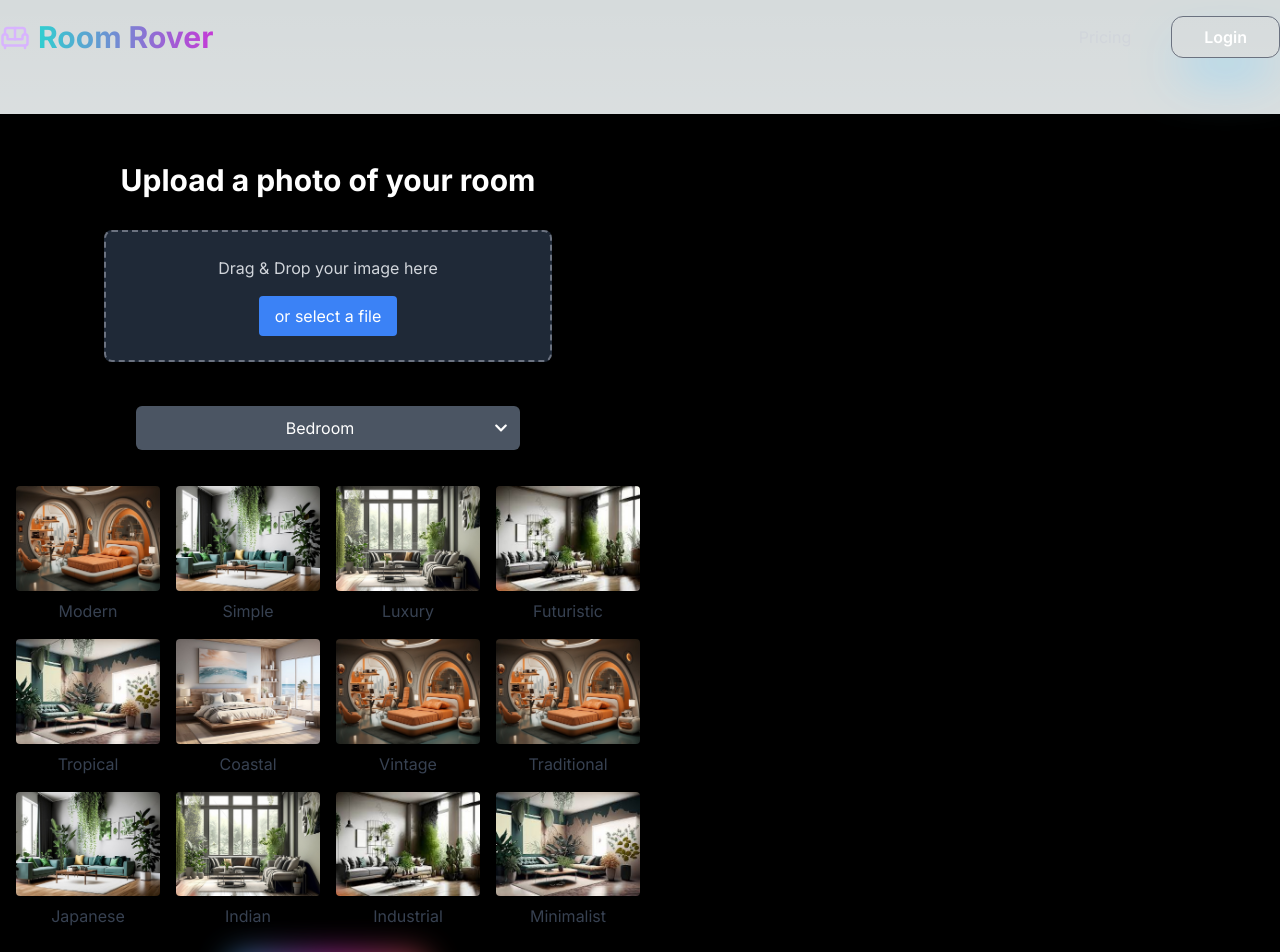
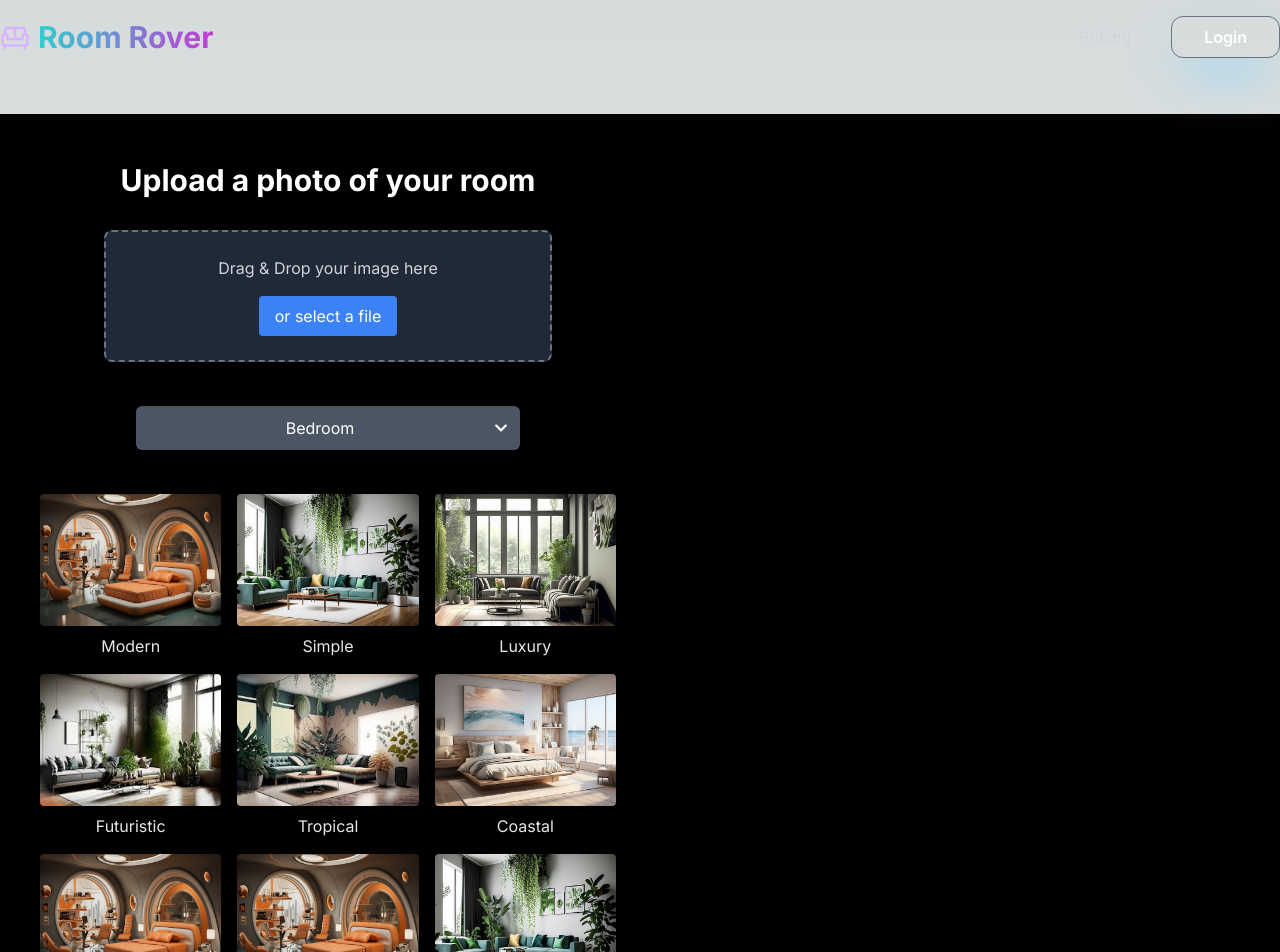
Before and after one commit to ighmaZ/Room-Rover, a Next.js app: page /design in a window 1280 px wide. Shown: the top 952 px of the page. Built offline with nearby package versions, Linux system fonts and the light colour scheme.

Commit message:
add theme in image design

```diff
--- a/app/components/imageToDesign/ImageToDesign.tsx
+++ b/app/components/imageToDesign/ImageToDesign.tsx
@@ -15,9 +15,10 @@ const ImageToDesign: React.FC = () => {
   const [isLoading, setIsLoading] = useState<boolean>(false);
 
   const room = useRoomStore((state) => state.selectedRoom);
+  const theme = useRoomStore((state) => state.selectedTheme);
 
   // const prompt: string = `Renovate the input image room, a modern  ${room}. Please leave the furniture in its current position; only renovate the room without changing the arrangement of the furniture. `;
-  const prompt: string = `Renovate the input image room, a modern  ${room}. please leave the area of the room same as before, and same four corners of the room. `;
+  const prompt: string = `Renovate the input image room, a ${theme} themed ${room}. please leave the area of the room same as before, and same four corners of the room. `;
 
   const handleImageChange = (e: ChangeEvent<HTMLInputElement>) => {
     if (e.target.files && e.target.files[0]) {
--- a/app/components/theme/Themes.tsx
+++ b/app/components/theme/Themes.tsx
@@ -12,6 +12,7 @@ import img9 from "../../../public/images/img-3.jpg";
 import img10 from "../../../public/images/img-4.jpg";
 import img11 from "../../../public/images/img-5.jpg";
 import img12 from "../../../public/images/img-6.jpg";
+import theme from ".";
 
 const themes = [
   { name: "Modern", src: img1 },
@@ -34,16 +35,17 @@ const Themes: React.FC = () => {
 
   const handleClick = (theme: string) => {
     setSelectedTheme(theme);
+    console.log(theme);
   };
 
   return (
-    <div className="grid grid-cols-1 sm:grid-cols-2 md:grid-cols-3 lg:grid-cols-4 gap-4 mt-4">
+    <div className="grid grid-cols-2 md:grid-cols-3  gap-4 m-6">
       {themes.map((theme, index) => (
         <div
           key={index}
-          className={`cursor-pointer ${
-            selectedTheme === theme.name ? "opacity-50" : ""
-          }`}
+          // className={`cursor-pointer ${
+          //   selectedTheme === theme.name ? "opacity-50" : ""
+          // }`}
           onClick={() => handleClick(theme.name)}
         >
           <Image
@@ -55,7 +57,7 @@ const Themes: React.FC = () => {
           />
           <p
             className={`text-center mt-2 ${
-              selectedTheme === theme.name ? "text-blue-500" : "text-gray-700"
+              selectedTheme === theme.name ? "text-blue-400" : "text-gray-200"
             }`}
           >
             {theme.name}
```
